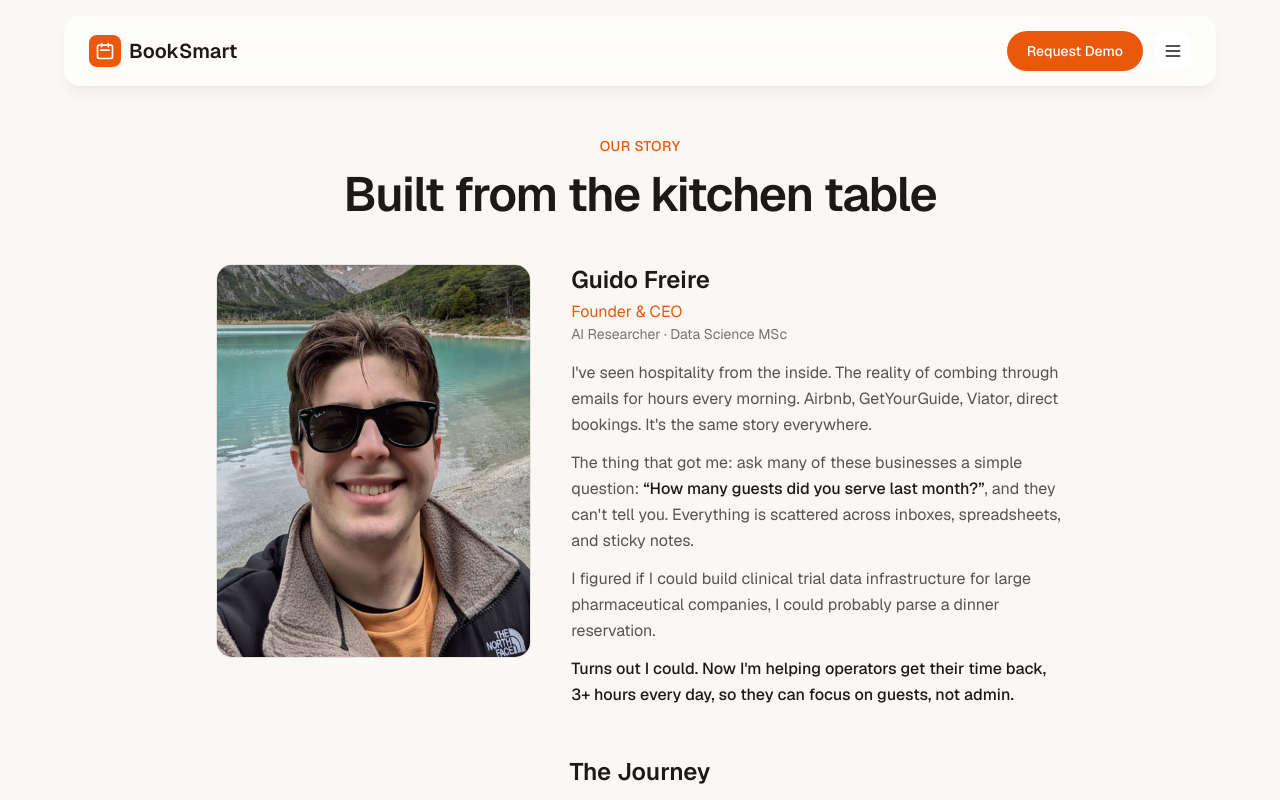
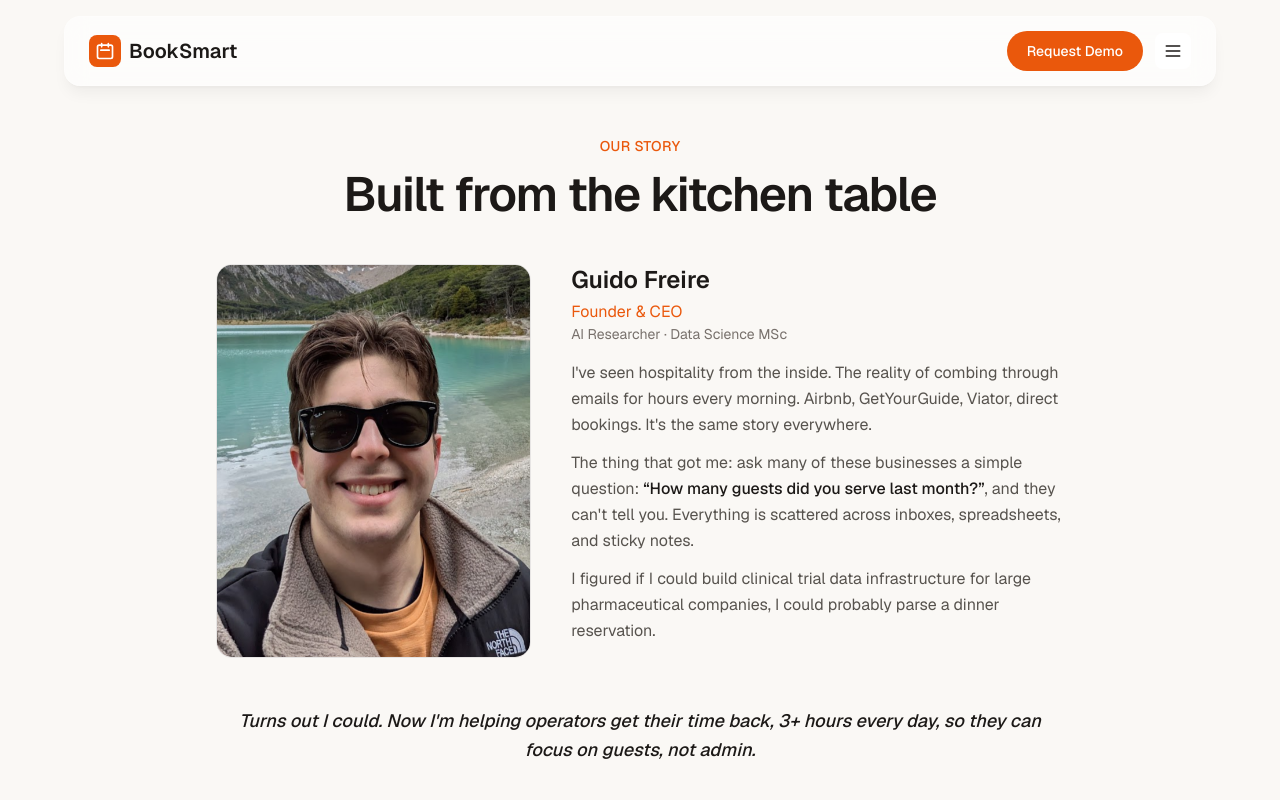
Before and after one commit to freire-guido/booksmart-front, a Next.js app: page /about in a window 1280 px wide. Shown: the top 800 px of the page. Built offline with nearby package versions, Linux system fonts and the light colour scheme; no server answers.

Commit message:
break about line image

```diff
--- a/app/about/page.tsx
+++ b/app/about/page.tsx
@@ -70,13 +70,14 @@ export default function About() {
                 <p className="leading-relaxed">
                   I figured if I could build clinical trial data infrastructure for large pharmaceutical companies, I could probably parse a dinner reservation.
                 </p>
-                <p className="leading-relaxed font-medium text-foreground">
-                  Turns out I could. Now I&apos;m helping operators get their time back, 3+ hours every day, so they can focus on guests, not admin.
-                </p>
               </div>
             </div>
           </div>
         </div>
+
+        <p className="mb-12 text-center text-lg font-medium italic leading-relaxed text-foreground">
+          Turns out I could. Now I&apos;m helping operators get their time back, 3+ hours every day, so they can focus on guests, not admin.
+        </p>
 
         {/* Timeline */}
         <div className="mb-12">
```
